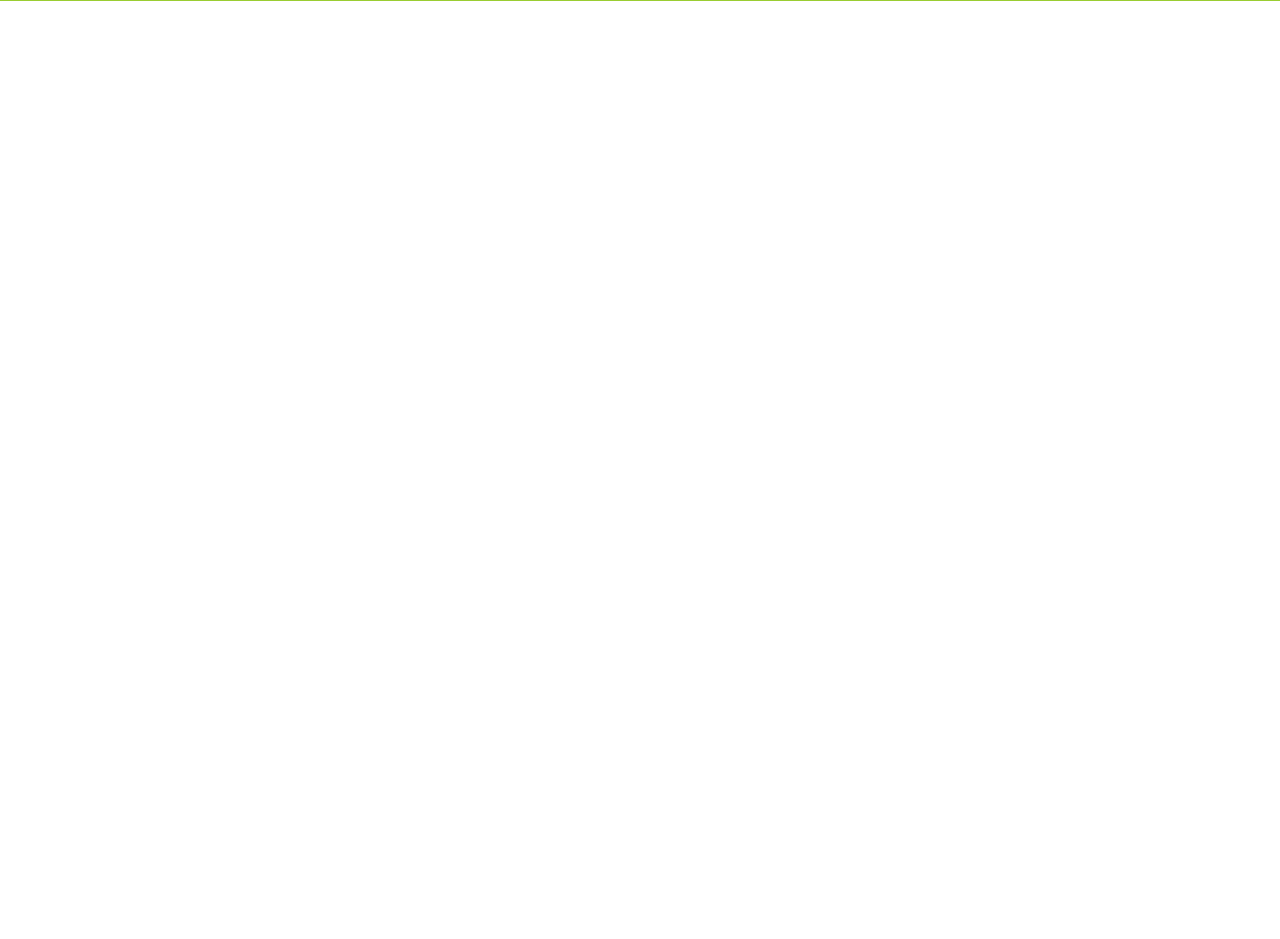
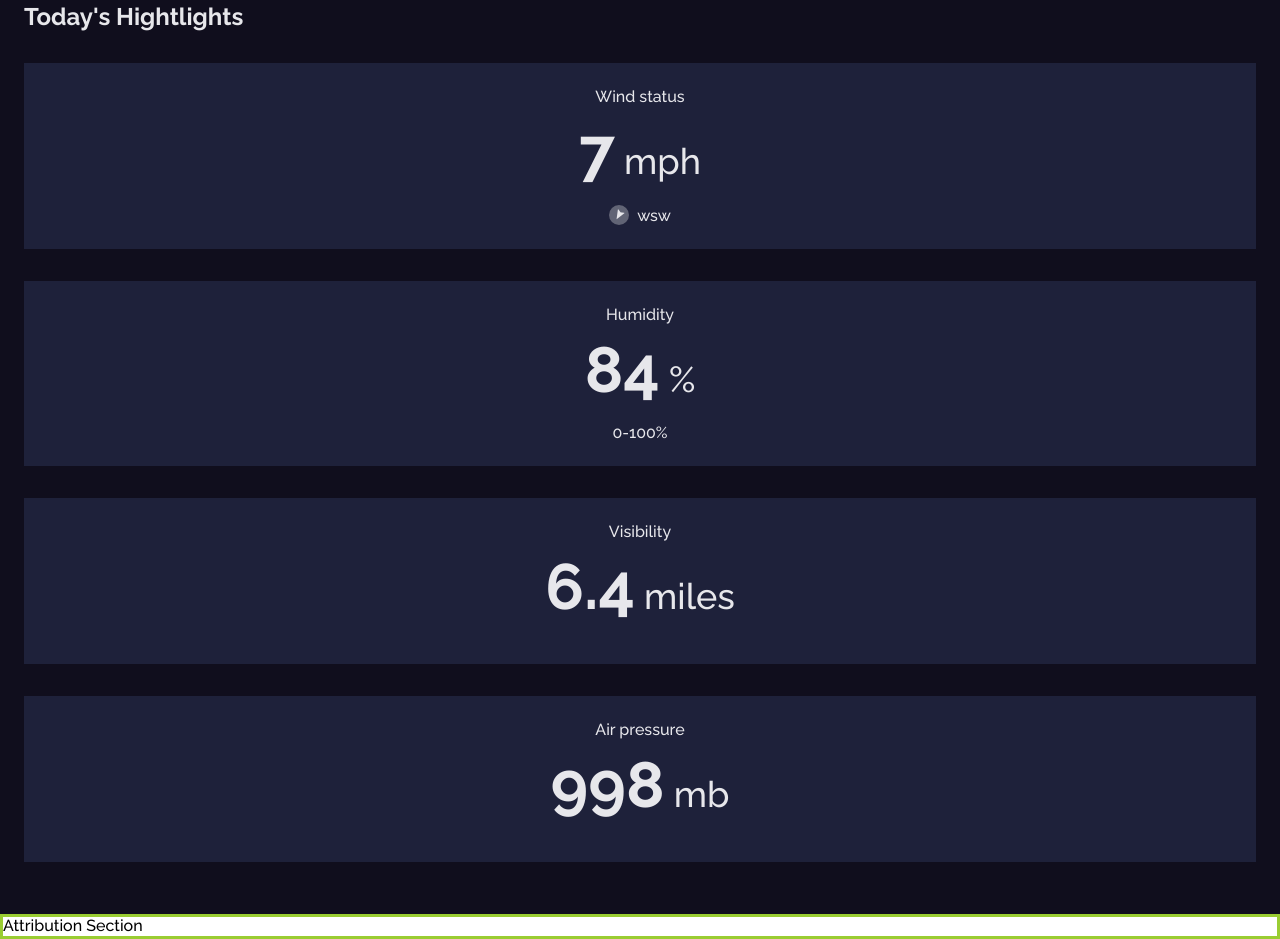
Before and after one commit to IevgeniiaAbdulina/Weather-App-Challenge, a React (Create React App) app: page / in a window 1280 px wide. Shown: the part 1110-2049 px from the top of the page. Before the commit the page ends 1111 px from the top, so only its background shows below. Built offline with nearby package versions, Linux system fonts and the light colour scheme.

Commit message:
Added Style for [TodayWeatherBroadcast] Component, Cards Style, text style

```diff
--- a/src/components/paper/paper.css
+++ b/src/components/paper/paper.css
@@ -9,7 +9,6 @@
     font-weight: 500;
     font-size: 16px;
     line-height: 19px;
-
     display: flex;
     flex-direction: column;
     align-items: center;
--- a/src/components/weather-broadcast/today-weather-broadcast/TodayWeatherBroadcast.css
+++ b/src/components/weather-broadcast/today-weather-broadcast/TodayWeatherBroadcast.css
@@ -1,3 +1,69 @@
 .today-weather-broadcast {
-    border: solid skyblue;
+    padding: 52px var(--spacing-lg);
+    background-color: var(--dark-blue-xiketic);
 }
+
+.hightlights-title {
+    font-style: normal;
+    font-weight: bold;
+    font-size: 24px;
+    line-height: 28px;
+    color: var(--greyish-lighter);
+}
+
+.hightlights-paper {
+    display: flex;
+    flex-direction: column;
+    align-items: center;
+    width: 100%;
+    height: auto;
+    background-color: var(--blue-space-cadet);
+    margin-top: 32px;
+    padding: var(--spacing-lg);
+    color: var(--greyish-lighter);
+    font-style: normal;
+    font-weight: 500;
+    font-size: 16px;
+    line-height: 19px;
+}
+
+.paper-value {
+    font-style: normal;
+    font-weight: 700;
+    font-size: 64px;
+    line-height: 75px;
+    margin-top: var(--spacing-xs);
+    margin-bottom: var(--spacing-md);
+}
+
+.paper-value span {
+    font-style: normal;
+    font-weight: 500;
+    font-size: 36px;
+    line-height: 42px;
+}
+
+.direction {
+    display: flex;
+    flex-wrap: nowrap;
+    align-items: center;
+}
+
+.navigation-icon {
+    width: 20px;
+    height: 20px;
+    background: rgba(255, 255, 255, 0.3);
+    border-radius: 50%;
+    text-align: center;
+    margin-right: var(--spacing-xs);
+}
+
+.navigation-icon span {
+    position: relative;
+    top: 1px;
+    transform: rotate(-150deg);
+}
+
+.material-icons.md-12 {
+    font-size: 12px;
+}
--- a/src/components/weather-broadcast/today-weather-broadcast/TodayWeatherBroadcast.js
+++ b/src/components/weather-broadcast/today-weather-broadcast/TodayWeatherBroadcast.js
@@ -2,10 +2,47 @@ import './TodayWeatherBroadcast.css'
 
 const TodayWeatherBroadcast = () => {
     return (
-        <div>
-            <h3 className='today-weather-broadcast'>
-                TodayWeatherBroadcast Component
-            </h3>
+        <div className='today-weather-broadcast'>
+            <p className='hightlights-title'>Today's Hightlights</p>
+
+            <div className='hightlights-paper'>
+                <p className='paper-title'>Wind status</p>
+                <p className='paper-value'>
+                    {7}
+                    <span> mph</span>
+                </p>
+                <p className='direction'>
+                    <div className='navigation-icon'>
+                        <span class="material-icons md-12">navigation</span>
+                    </div>
+                    wsw
+                </p>
+            </div>
+
+            <div className='hightlights-paper'>
+                <p className='paper-title'>Humidity</p>
+                <p className='paper-value'>
+                    {84}
+                    <span> %</span>
+                </p>
+                <p className='progress-bar'>0-100%</p>
+            </div>
+
+            <div className='hightlights-paper'>
+                <p className='paper-title'>Visibility</p>
+                <p className='paper-value'>
+                    {6.4}
+                    <span> miles</span>
+                </p>
+            </div>
+
+            <div className='hightlights-paper'>
+                <p className='paper-title'>Air pressure</p>
+                <p className='paper-value'>
+                    {998}
+                    <span> mb</span>
+                </p>
+            </div>
         </div>
      );
 }
```
